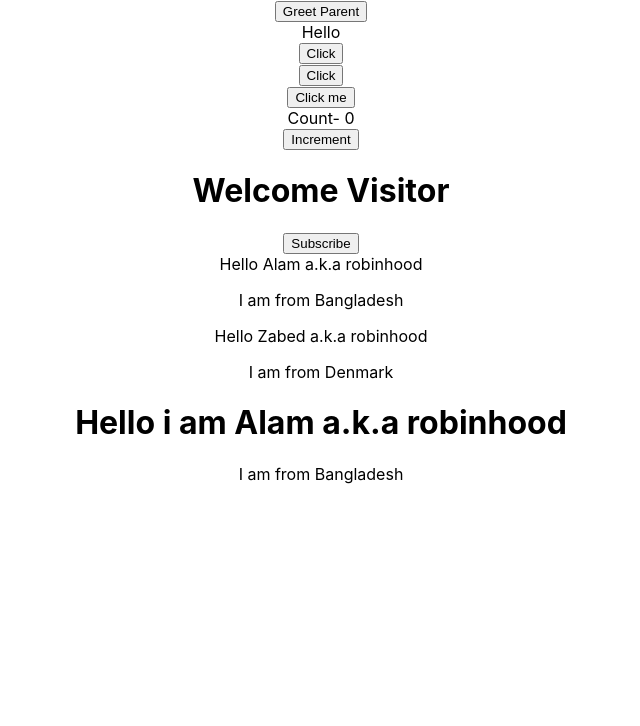
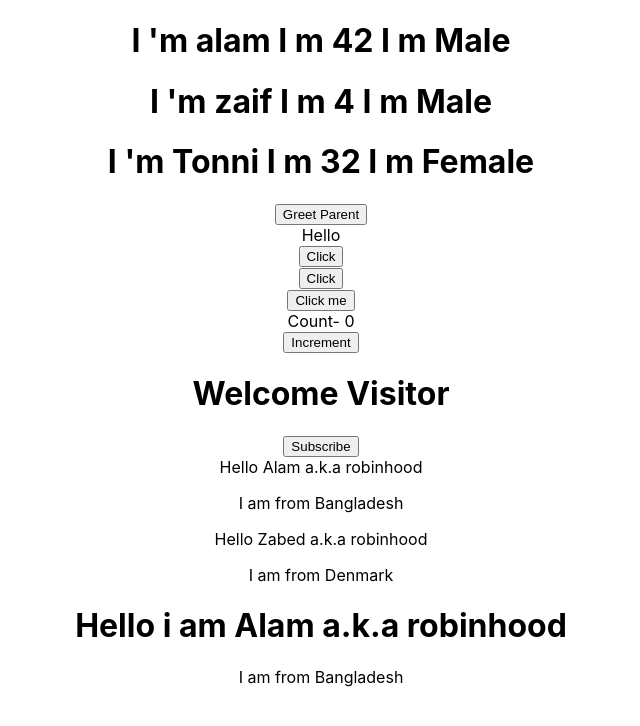
Before and after one commit to zabedalam/React-material, a React (Create React App) app: page / in a window 1280 px wide. Shown: the top 726 px of the page, without its empty margins (319-959 px from the left). Built offline with nearby package versions, Linux system fonts and the light colour scheme.

Commit message:
list and keys

```diff
--- a/src/App.js
+++ b/src/App.js
@@ -14,10 +14,12 @@ import ClassClick from './components/ClassClick';
 import EventBind from './components/EventBind';
 import ParentComponent from "./components/ParentComponent"
 import UserGreetings from './components/UserGreetings';
+import NameList from './components/NameList';
 
 function App() {
   return (
     <div className="App">
+      <NameList></NameList>
       <UserGreetings></UserGreetings>
       <ParentComponent></ParentComponent>
       <EventBind></EventBind>
--- /dev/null
+++ b/src/components/NameList.jsx
@@ -0,0 +1,34 @@
+import React from 'react';
+import PersonList from "../components/PersonList"
+
+export default function NameList() {
+    // const names=["alam","zaif","Tonni"]
+    const persons=[{
+        name:"alam",
+        age:42,
+        sex:"Male"
+    },
+    {
+        name:"zaif",
+        age:4,
+        sex:"Male"
+    },
+    {
+        name:"Tonni",
+        age:32,
+        sex:"Female"
+    }]
+    // const nameList=names.map(name=><h1>{name}</h1>)
+const personList=persons.map(person=><PersonList key={person.name} person={person}></PersonList>)
+  return (
+    <>
+    {personList}
+    {/* {personList} */}
+    {/* {nameList} */}
+    {/* {names.map(name=><h1>{name}</h1>)} */}
+    {/* <h1>{names[0]}</h1>
+    <h1>{names[1]}</h1>
+    <h1>{names[2]}</h1> */}
+    </>
+  );
+}
--- /dev/null
+++ b/src/components/PersonList.jsx
@@ -0,0 +1,9 @@
+import React from 'react';
+
+export default function PersonList({person}) {
+  return (
+    <>
+    <h1>I 'm {person.name} I m {person.age} I m {person.sex}</h1>
+    </>
+  );
+}
```
